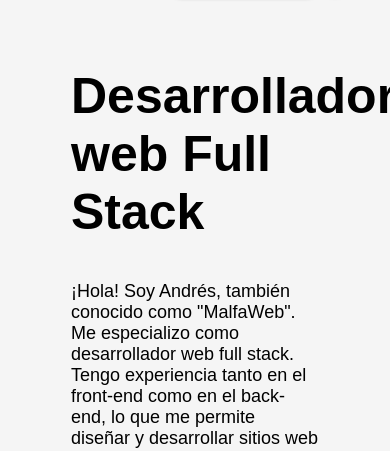
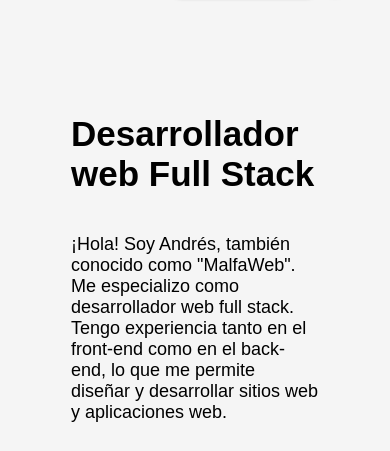
Before and after one commit to Katashikunomo/portfolio-new, a plain HTML site: page index.html in a window 390 px wide. Shown: the part 70-521 px from the top of the page. Drawn offline with nearby package versions, Linux system fonts and the light colour scheme; a script that the page names is missing.

Commit message:
se agrego el mediaqueryu en el texto h1

```diff
--- a/css/estilos.css
+++ b/css/estilos.css
@@ -169,6 +169,9 @@ header{
         display: flex;
         margin-top: 40px;
         justify-content: center;
+      }
+      .text__information-cover h1{
+        font-size: 35px;
       }
 
   }
```
